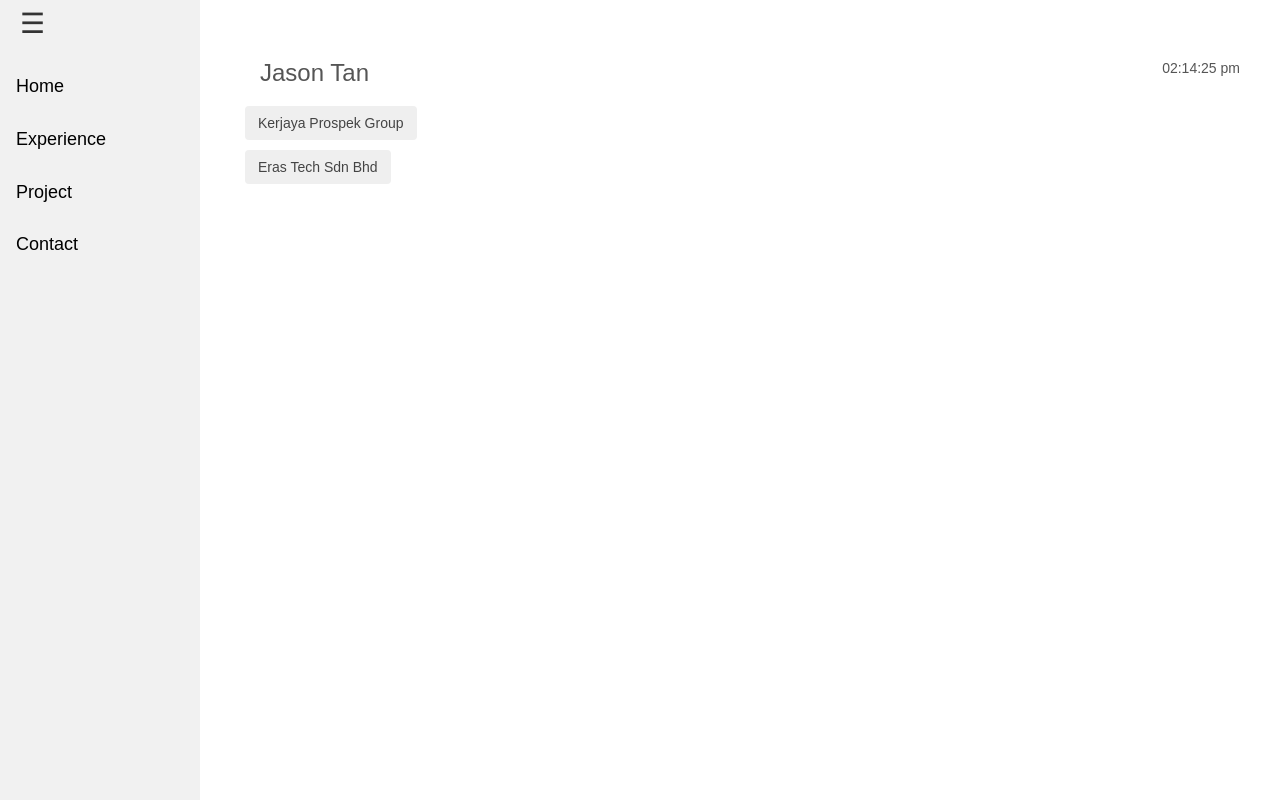
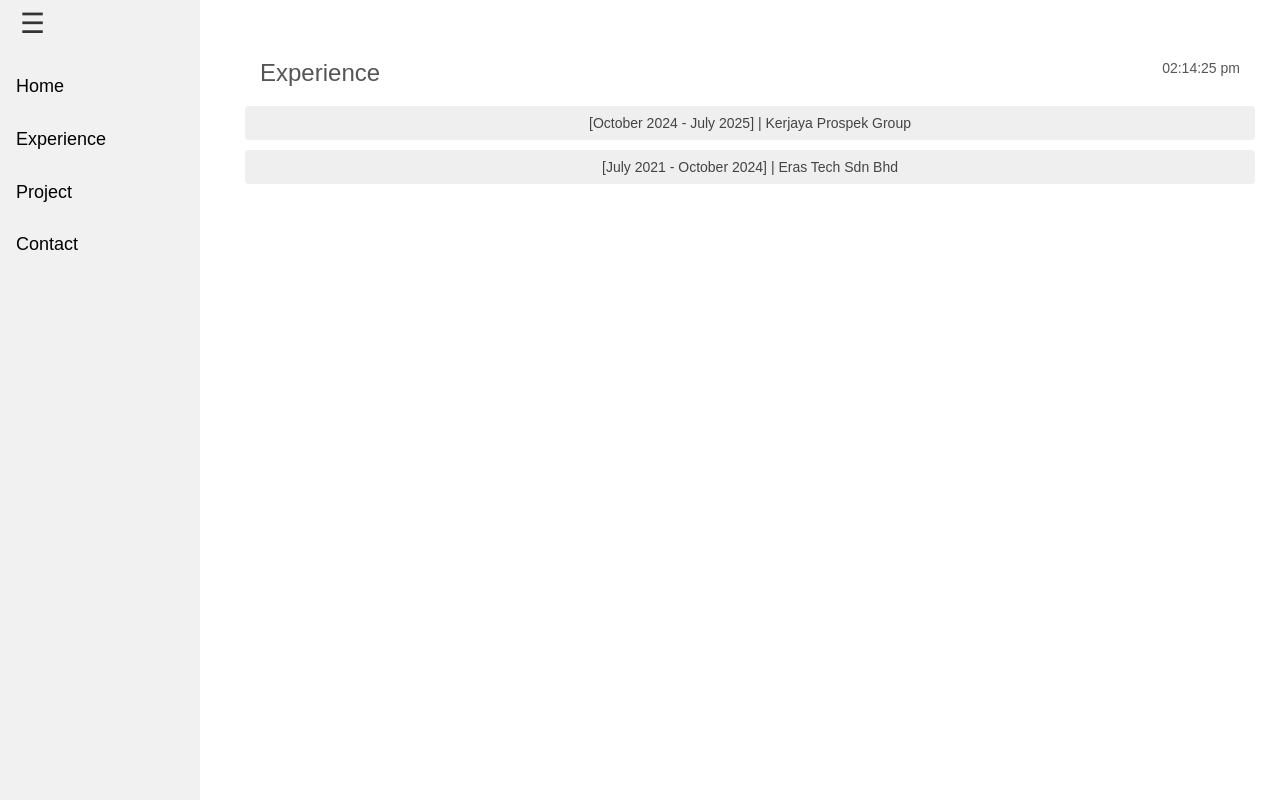
Before and after one commit to bullhugger/mycv, a plain HTML site: page experience.html in a window 1280 px wide. Drawn offline with nearby package versions, Linux system fonts and the light colour scheme.

Commit message:
Fixed experience button not flexing to the container

```diff
--- a/experience.html
+++ b/experience.html
@@ -26,16 +26,17 @@
             </div>
             <div class="content-body">
                 <div class="header-row">
-                    <h3>Jason Tan</h3>
+                    <h3>Experience</h3>
                     <p id="datetime"></p>
                 </div>
+                <div class="exp-container">
                     <div class="row">
-                    <button type="button" class="btn btn-info-sm mb-3" data-toggle="collapse" data-target="#kerjaya-data">Kerjaya Prospek Group</button>
+                        <button type="button" class="btn btn-info-sm exp-btn" data-toggle="collapse" data-target="#kerjaya-data">[October 2024 - July 2025] | Kerjaya Prospek Group</button>
                         <div id="kerjaya-data" class="collapse mx-auto">
                             <div class="youtube-container">
                                 <iframe frameborder="0" src="https://www.youtube.com/embed/a3fIcqvChy8" sandbox="allow-same-origin allow-scripts allow-presentation" allowfullscreen></iframe>
                             </div>
-                        <h4>[October 2024 - July 2025] | Software Engineer</h4>
+                            <h4>Software Engineer</h4>
                             <span>Built company internal use web app to track and report construction project progress. Achieved by using CodeIgniter 4, MySQL, jQuery, AJAX, setup and table built all done by myself. Helped project person in charge trace subcon work done on each assigned units as opposed to calling each one normally takes whole afternoon now takes less than 20 minutes to check daily progress.</span>
                             <br>
                             <br>
@@ -43,11 +44,12 @@
                         </div>
                     </div>
                     <div class="row">
-                    <button type="button" class="btn btn-info-sm mb-3" data-toggle="collapse" data-target="#eras-data">Eras Tech Sdn Bhd</button>
+                        <button type="button" class="btn btn-info-sm exp-btn" data-toggle="collapse" data-target="#eras-data">[July 2021 - October 2024] | Eras Tech Sdn Bhd</button>
                         <div id="eras-data" class="collapse mx-auto">
-                        <h4>[July 2021 - October 2024] | Fullstack Developer</h4>
+                            <h4>Fullstack Developer</h4>
                             <span>Built module for share registra company offline shares. Using custom PHP fromework, MySQL, jQuery, AJAX, Bootstrap, the web application helped shareholders including offline shares into corporate exercise which returns them hundreds of thousands ringgit.</span>
                             <span>Built Human Resource web app for leave application and HR documents distribution system. Using custom PHP fromework, MySQL, jQuery, AJAX, Bootstrap. Resulting in saving company and its sister company estimated RM10k per annum from using external services for over 40 employees.</span>
+                        </div>
                     </div>
                 </div>
             </div>
--- a/style.css
+++ b/style.css
@@ -16,7 +16,7 @@ body {
     flex: 1;
     display: flex;
     flex-direction: column;
-    align-items: center;
+    align-items: stretch;
     padding: 20px;
     box-sizing: border-box;
 }
@@ -165,3 +165,7 @@ body {
 .btn {
     margin-bottom: 10px;
 }
+
+.exp-btn {
+    width: 100% !important;
+}
```
Lines whose indentation alone changed are shown as unchanged.
